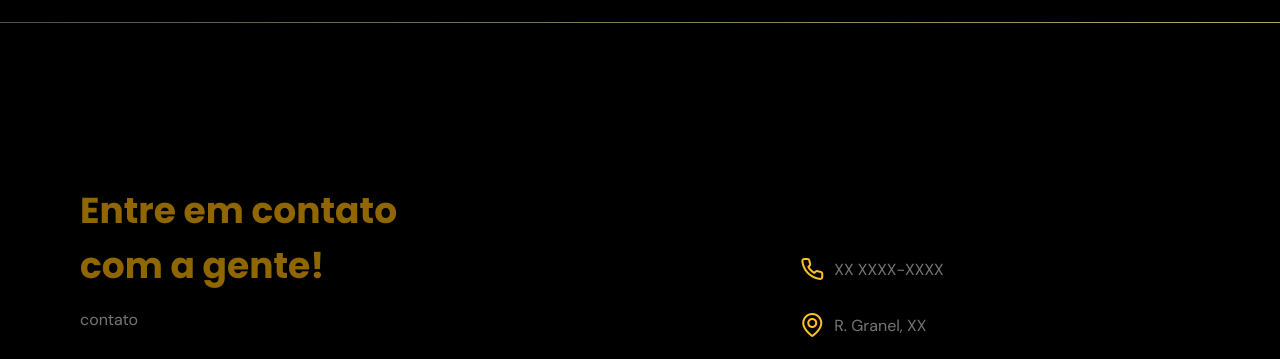
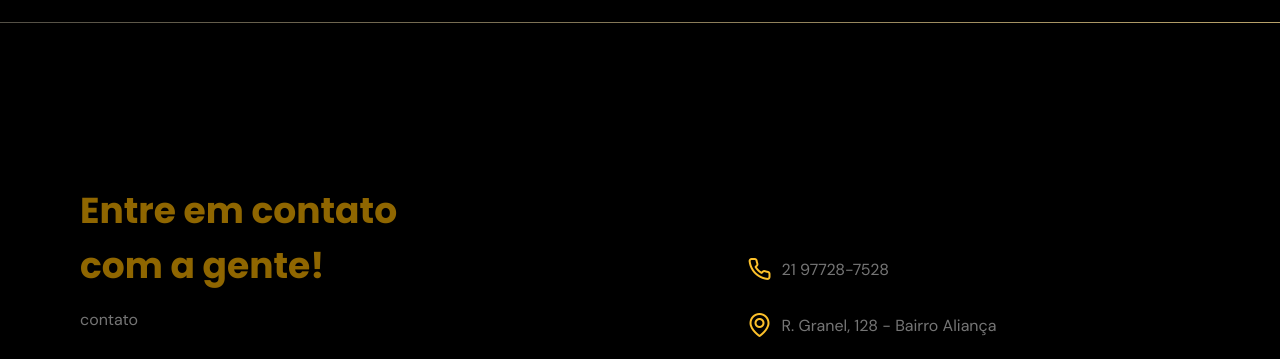
Before and after one commit to rb-belarmino/bar-nosso_quintal, a website: page index.html in a window 1280 px wide. Shown: the part 3397-3756 px from the top of the page. Drawn offline with nearby package versions, Linux system fonts and the light colour scheme; files whose address does not match are found by name.

Commit message:
Update index.html

```diff
--- a/index.html
+++ b/index.html
@@ -151,8 +151,8 @@
 
           <div class="links">
             <ul class="grid">
-              <li><i class="icon-phone"></i> XX XXXX-XXXX</li>
-              <li><i class="icon-map-pin"></i> R. Granel, XX</li>
+              <li><i class="icon-phone"></i> 21 97728-7528</li>
+              <li><i class="icon-map-pin"></i> R. Granel, 128 - Bairro Aliança</li>
             </ul>
           </div>
         </div>
```
